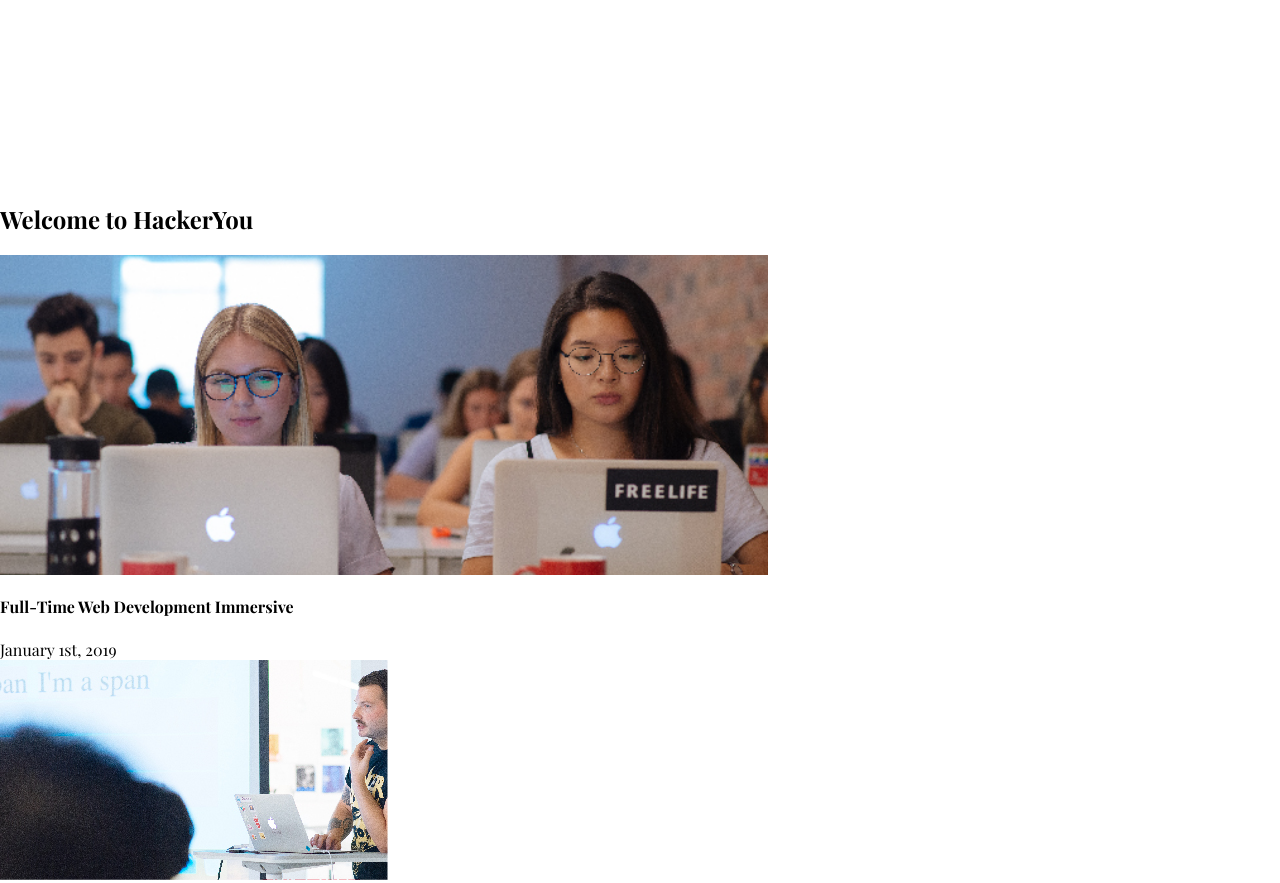
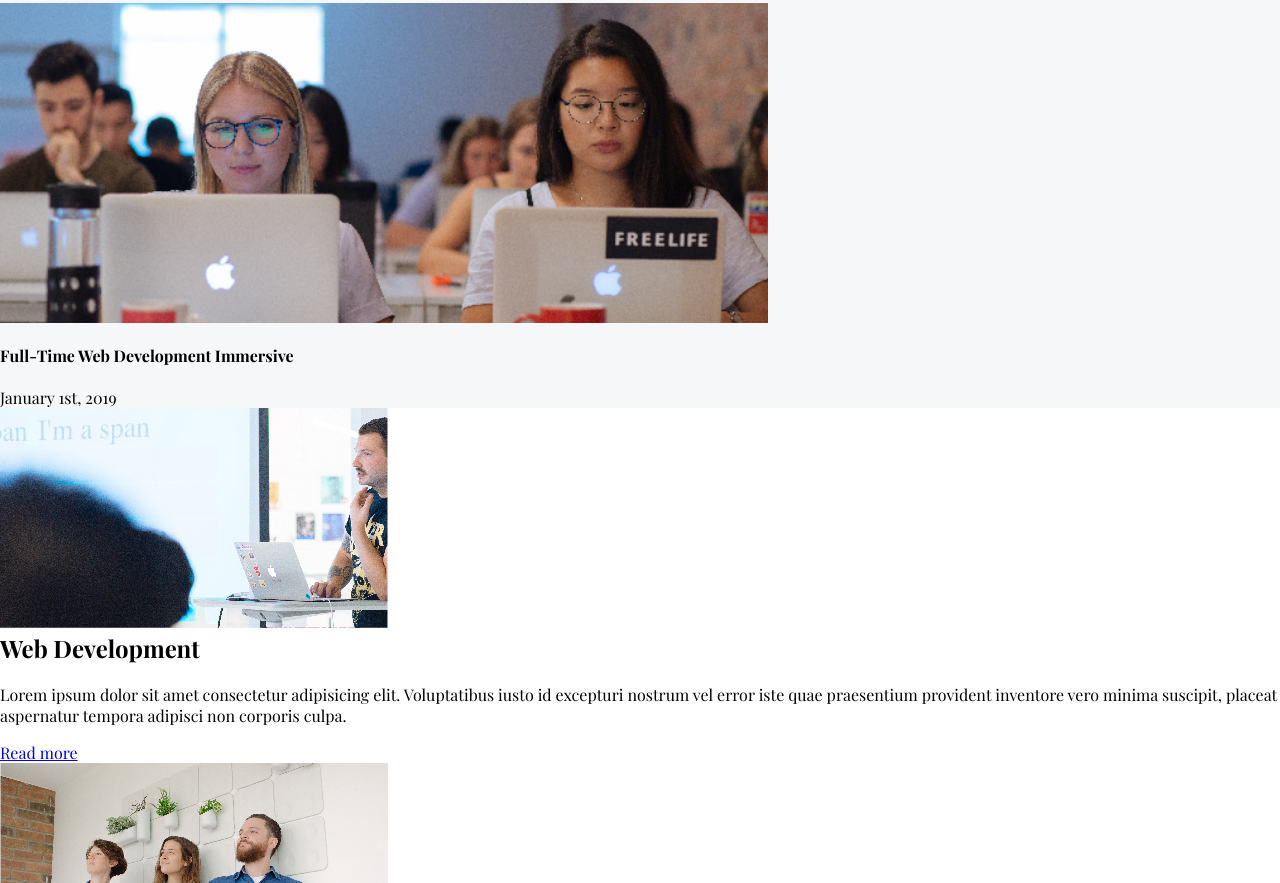
Before and after one commit to nikijiandani/tech-challenge, a plain HTML site: page index.html in a window 1280 px wide. Shown: the part 903-1786 px from the top of the page. Drawn offline with nearby package versions, Linux system fonts and the light colour scheme.

Commit message:
Minor style fixes

```diff
--- a/style.css
+++ b/style.css
@@ -37,6 +37,9 @@
 	justify-content: space-evenly;
 	width: 40%;
 	flex-wrap: wrap;
+}
+h2 {
+    margin-top: 0;
 }
 footer {
     color: #FFFFFF;
@@ -81,7 +84,7 @@
 	padding-top: 7px;
 }
 .hero {
-    height: 50em;
+    height: 35.5em;
     background-image: url(./assets/image-1.jpg);
     background-size: contain;
     background-repeat: no-repeat;
@@ -104,6 +107,9 @@
     font-weight: 400;
     letter-spacing: 0.03em;
     margin-bottom: 0;
+}
+.carousel {
+    background-color: #F6F7F9;
 }
 .carousel-image {
     background-image: url(./assets/image-2.jpg);
```
